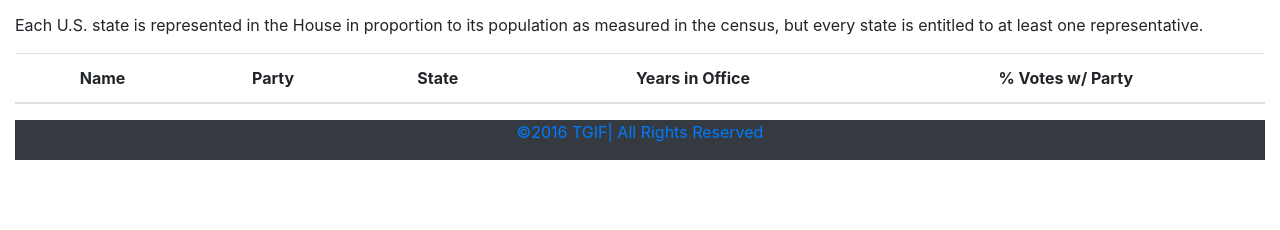
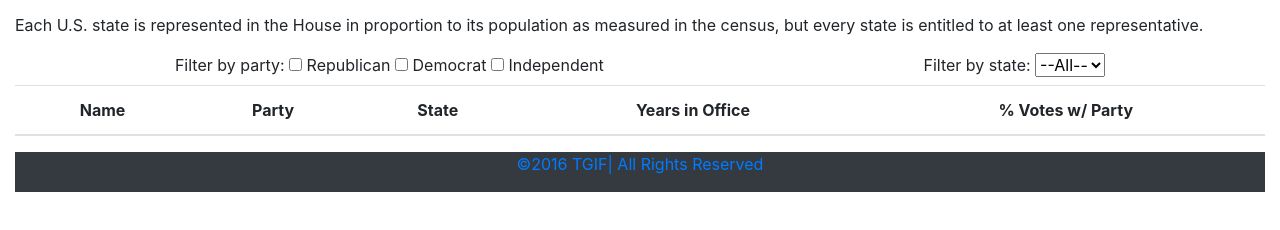
Before and after one commit to Bulemero/Propublica, a plain HTML site: page house-data.html in a window 1280 px wide. Shown: the part 352-582 px from the top of the page. Drawn offline with nearby package versions, Linux system fonts and the light colour scheme; a script that the page names is missing.

Commit message:
updated house page with checkboxes and filters

```diff
--- a/house-data.html
+++ b/house-data.html
@@ -52,6 +52,80 @@
         <p>The major power of the House is to pass federal legislation that affects the entire country, although its bills must also be passed by the Senate and further agreed to by the U.S. President before becoming law (unless both the House and Senate re-pass the legislation with a two-thirds majority in each chamber). The House has some exclusive powers: the power to initiate revenue bills, to impeach officials (impeached officials are subsequently tried in the Senate), and to elect the U.S. President in case there is no majority in the Electoral College.</p>
         <p>Each U.S. state is represented in the House in proportion to its population as measured in the census, but every state is entitled to at least one representative. </p>
 
+
+        <div class="checkboxAndFilters">
+
+            <div class="checkboxParty">
+                <label>Filter by party:</label>
+                <input type="checkbox" id="myCheckboxR" value="D">
+                <label>Republican</label>
+                <input type="checkbox" id="myCheckboxD" value="R">
+                <label>Democrat</label>
+                <input type="checkbox" id="myCheckboxI" value="I">
+                <label>Independent</label>
+            </div>
+
+            <form name="filter" id="statedropdown" action="" method="">
+                <label>Filter by state:</label>
+                <select id="stateFilter" class="filter">
+                    <option value="">--All--</option>
+                   <!-- <option value="AL">AL</option>
+                    <option value="AK">AK</option>
+                    <option value="AZ">AZ</option>
+                    <option value="AR">AR</option>
+                    <option value="CA">CA</option>
+                    <option value="CO">CO</option>
+                    <option value="CT">CT</option>
+                    <option value="DE">DE</option>
+                    <option value="FL">FL</option>
+                    <option value="GA">GA</option>
+                    <option value="HI">HI</option>
+                    <option value="ID">ID</option>
+                    <option value="IL">IL</option>
+                    <option value="IN">IN</option>
+                    <option value="IA">IA</option>
+                    <option value="KS">KS</option>
+                    <option value="KY">KY</option>
+                    <option value="LA">LA</option>
+                    <option value="ME">ME</option>
+                    <option value="MD">MD</option>
+                    <option value="MA">MA</option>
+                    <option value="MI">MI</option>
+                    <option value="MN">MN</option>
+                    <option value="MS">MS</option>
+                    <option value="MO">MO</option>
+                    <option value="MT">MT</option>
+                    <option value="NE">NE</option>
+                    <option value="NV">NV</option>
+                    <option value="NH">NH</option>
+                    <option value="NJ">NJ</option>
+                    <option value="NM">NM</option>
+                    <option value="NY">NY</option>
+                    <option value="NC">NC</option>
+                    <option value="ND">ND</option>
+                    <option value="OH">OH</option>
+                    <option value="OK">OK</option>
+                    <option value="OR">OR</option>
+                    <option value="PA">PA</option>
+                    <option value="RI">RI</option>
+                    <option value="SC">SC</option>
+                    <option value="SD">SD</option>
+                    <option value="TN">TN</option>
+                    <option value="TX">TX</option>
+                    <option value="UT">UT</option>
+                    <option value="VT">VT</option>
+                    <option value="VA">VA</option>
+                    <option value="WA">WA</option>
+                    <option value="WV">WV</option>
+                    <option value="WI">WI</option>
+                    <option value="WY">WY</option>-->
+                </select>
+            </form>
+
+        </div>
+
+
+
         <table class="table table-striped">
             <thead>
                 <tr>
```
